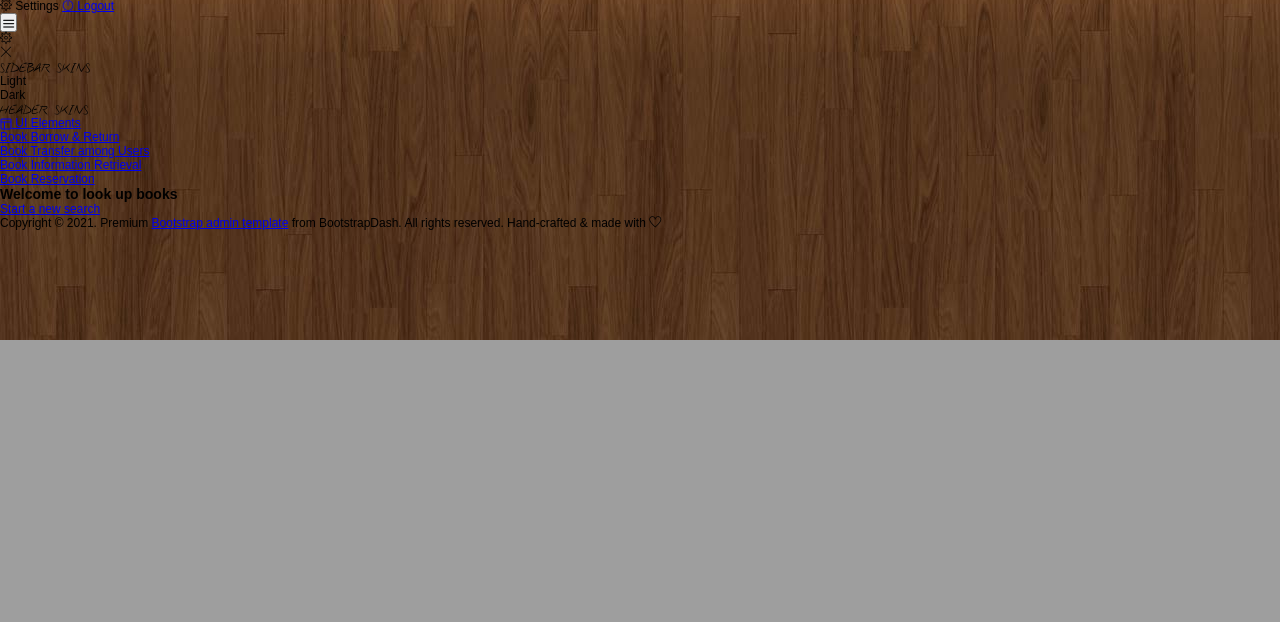
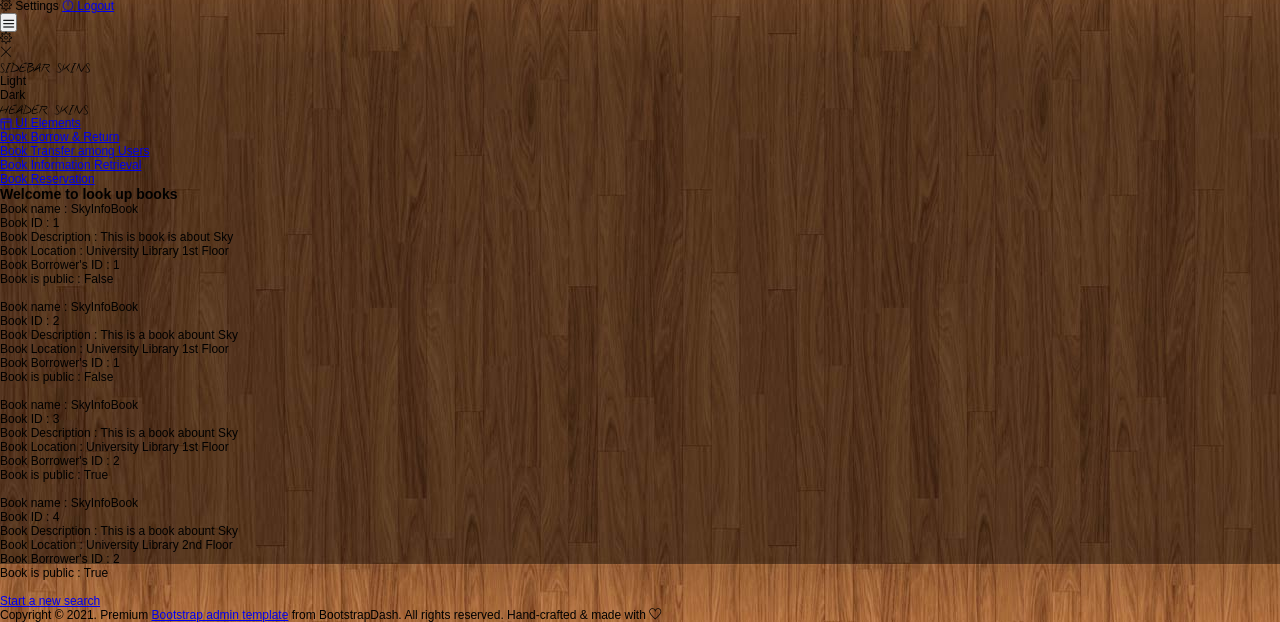
Before and after one commit to 1155124617/CSCI4140Project, a Django app: template bbs/templates/bbs/client/RetrievalResult.html in a window 1280 px wide. Shown: the part 460-1082 px from the top of the page. Before the commit the page ends 800 px from the top, so only its background shows below. Run offline with Django 3.2, Linux system fonts and the light colour scheme; the template is opened without the code that fills it: values that come from a table or form of the project are taken from there, others are empty; data comes from the database, SQL or seed files in the repository; both versions use the stored data as it was after the commit; some libraries are stand-ins or nearby versions.

Commit message:
Add more details and multiple entries retrieval

```diff
--- a/bbs/templates/bbs/client/BookInformationRetrieval.html
+++ b/bbs/templates/bbs/client/BookInformationRetrieval.html
@@ -157,7 +157,7 @@
                                 </span>
 
                                 <div class="form-group" data-validate="Please enter again">
-                                    <input class="form-control" type="text" name="book_name" placeholder="BOOK NAME (Mandatory)">
+                                    <input class="form-control" type="text" name="book_name" placeholder="BOOK NAME (Will search name together with location)">
                                         <span class="focus-input100"></span>
                                 </div>
 
@@ -169,6 +169,7 @@
                                 <div class="form-group" data-validate = "Please enter again">
                                     <label for="book_location">Location:</label>
                                     <select class="form-control" name="book_location" placeholder="BOOK LOCATION">
+                                        <option>N/A</option>
                                         <option>University Library 1st Floor</option>
                                         <option>University Library 2nd Floor</option>
                                         <option>University Library 3rd Floor</option>
--- a/bbs/templates/bbs/client/RetrievalResult.html
+++ b/bbs/templates/bbs/client/RetrievalResult.html
@@ -147,24 +147,15 @@
                         </div>
                         <div>
                             <ul class="list-group">
-                                {% if bookname %}
-                                <li class="list-group-item list-group-item-success"> Book name : {{ bookname }}</li>
-                                {% endif %}
-                                {% if bookid %}
-                                <li class="list-group-item list-group-item-secondary"> Book ID :  {{ bookid }}</li>
-                                {% endif %}
-                                {% if bookdesc %}
-                                <li class="list-group-item list-group-item-info"> Book Description : {{ bookdesc }}</li>
-                                {% endif %}
-                                {% if bookloc %}
-                                <li class="list-group-item list-group-item-warning"> Book Location : {{ bookloc }}</li>
-                                {% endif %}
-                                {% if bookborrowerid %}
-                                <li class="list-group-item list-group-item-danger"> Book Borrower's ID : {{ bookborrowerid}}</li>
-                                {% endif %}
-                                {% if is_public %}
-                                <li class="list-group-item list-group-item-primary"> Book is public : {{ is_public }}</li>
-                                {% endif %}
+                                {% for book in books %}
+                                <li class="list-group-item list-group-item-success"> Book name : {{ book.name }}</li>
+                                <li class="list-group-item list-group-item-secondary"> Book ID :  {{ book.id }}</li>
+                                <li class="list-group-item list-group-item-info"> Book Description : {{ book.description }}</li>
+                                <li class="list-group-item list-group-item-warning"> Book Location : {{ book.location }}</li>
+                                <li class="list-group-item list-group-item-danger"> Book Borrower's ID : {{ book.borrower_id }}</li>
+                                <li class="list-group-item list-group-item-primary"> Book is public : {{ book.is_public }}</li>
+                                <li class="list-group-item list-group-item-dark"></li>
+                                {% endfor %}
                             </ul>
                         </div>
                         <a href = '../BookInformationRetrieval/'>Start a new search</a>
```
Also changed, not shown: bbs/views.py (+34 -21 lines), db.sqlite3.
